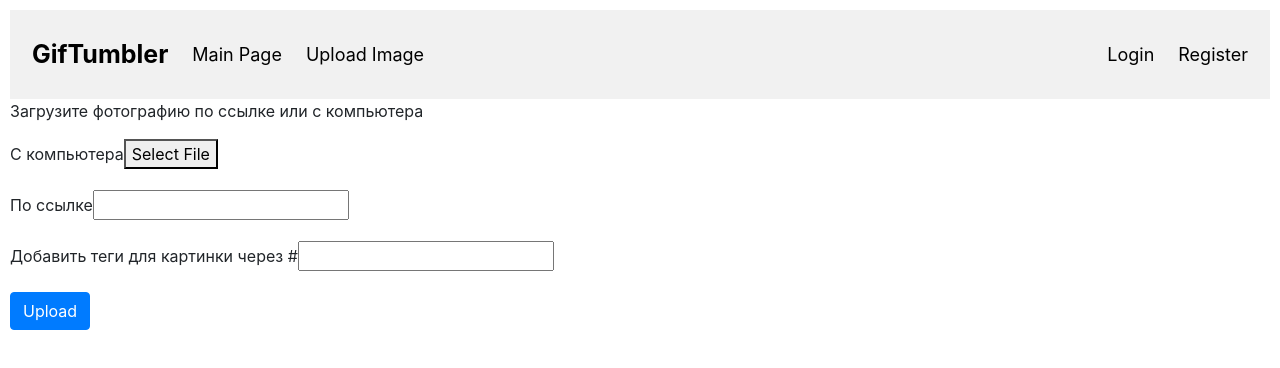
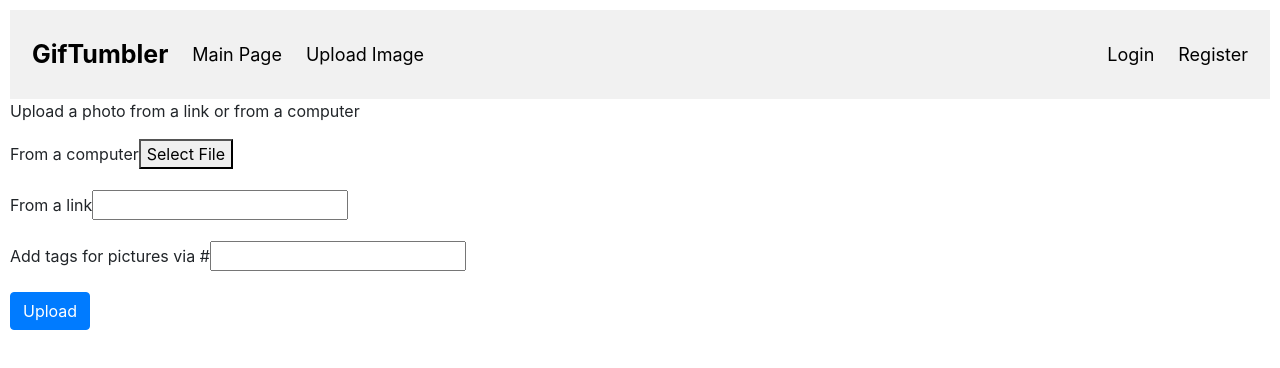
Before and after one commit to kovuu/client-side-gif, an Angular app: page /upload in a window 1280 px wide. Shown: the top 368 px of the page. Built offline with nearby package versions, Linux system fonts and the light colour scheme.

Commit message:
make it better

```diff
--- a/src/app/components/header/header.component.ts
+++ b/src/app/components/header/header.component.ts
@@ -7,7 +7,7 @@ import {HelperService} from "../../helper.service";
   styleUrls: ['./header.component.css']
 })
 export class HeaderComponent implements OnInit {
-  userId;
+  userId = localStorage.getItem('userId');
   constructor(private helperService: HelperService) {}
 
   ngOnInit(): void {
--- a/src/app/components/images-block/images-block.component.ts
+++ b/src/app/components/images-block/images-block.component.ts
@@ -9,7 +9,7 @@ import {HelperService} from '../../helper.service';
   styleUrls: ['./images-block.component.css']
 })
 export class ImagesBlockComponent implements OnInit{
-  userId: string;
+  userId = localStorage.getItem('userId');
 
   @Input()
   allImages;
--- a/src/app/components/search/search.component.html
+++ b/src/app/components/search/search.component.html
@@ -1,6 +1,6 @@
 <form [formGroup]="searchForm" (ngSubmit)="searchByTags(searchForm.value)" enctype="multipart/form-data" class="search">
   <div class="form-group">
-    <label  for="tags">Поиск по тегам(вводите теги через #)</label>
+    <label  for="tags">Search by tags(via #)</label>
     <br>
     <input id="tags" type="text" formControlName="tags">
     <button type="submit" class="btn btn-primary">Search</button>
--- a/src/app/components/upload-image/upload-image.component.html
+++ b/src/app/components/upload-image/upload-image.component.html
@@ -1,7 +1,7 @@
-<p>Загрузите фотографию по ссылке или с компьютера</p>
+<p>Upload a photo from a link or from a computer</p>
 <form [formGroup]="uploadForm" (ngSubmit)="uploadImage(uploadForm.value)" enctype="multipart/form-data">
   <div class="form-group">
-    <label for="image">С компьютера</label>
+    <label for="image">From a computer</label>
     <input
       style="display: none"
       type="file"
@@ -16,12 +16,12 @@
 
   </div>
   <div class="form-group">
-    <label  for="img-link">По ссылке</label>
+    <label  for="img-link">From a link</label>
 
     <input id="img-link" type="text" formControlName="image_url" (change)="downloadImage($event)">
   </div>
   <div class="form-group">
-    <label  for="tags">Добавить теги для картинки через #</label>
+    <label  for="tags">Add tags for pictures via #</label>
 
     <input id="tags" type="text" formControlName="tags">
   </div>
```
